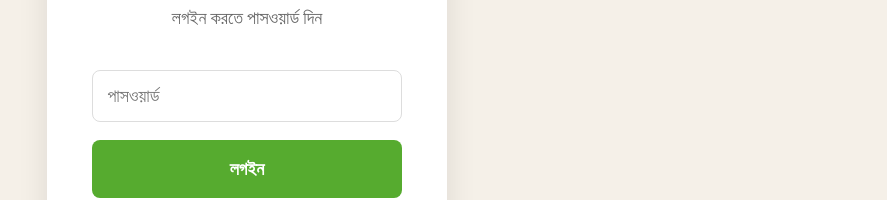
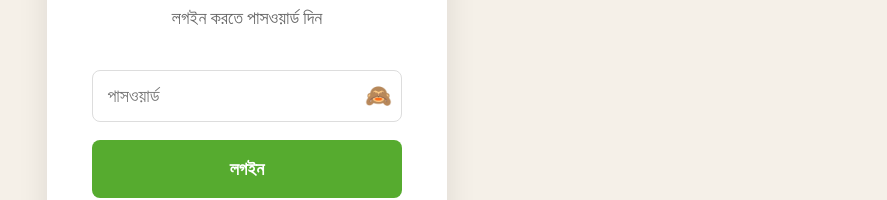
Before and after one commit to mostafa9153/SSN-website, a Next.js app: page /admin/login in a window 1280 px wide. Shown: the part 376-576 px from the top of the page, without its empty margins (393-1280 px from the left). Built offline with nearby package versions, Linux system fonts and the light colour scheme.

Commit message:
UI: Add show/hide password toggle to admin login

```diff
--- a/src/app/admin/login/page.js
+++ b/src/app/admin/login/page.js
@@ -5,6 +5,7 @@ import { useRouter } from 'next/navigation';
 export default function AdminLogin() {
   const [password, setPassword] = useState('');
   const [error, setError] = useState('');
+  const [showPassword, setShowPassword] = useState(false);
   const [loading, setLoading] = useState(false);
   const router = useRouter();
 
@@ -35,21 +36,30 @@ export default function AdminLogin() {
   };
 
   return (
-    <div style={{ display: 'flex', height: '100vh', alignItems: 'center', justifyContent: 'center', background: '#F5F0E8' }}>
+    <div style={{ display: 'flex', height: '100vh', alignItems: 'center', justifyContent: 'center', background: '#F5F0E8', padding: '1rem' }}>
       <div style={{ background: 'white', padding: '2.5rem', borderRadius: '16px', boxShadow: '0 8px 30px rgba(0,0,0,0.1)', width: '100%', maxWidth: '400px', textAlign: 'center' }}>
         <div style={{ fontSize: '3rem', marginBottom: '1rem' }}>🏫</div>
         <h1 style={{ fontSize: '1.5rem', marginBottom: '0.5rem', color: '#56ab2f' }}>অ্যাডমিন প্যানেল</h1>
         <p style={{ color: '#666', marginBottom: '2rem' }}>লগইন করতে পাসওয়ার্ড দিন</p>
 
         <form onSubmit={handleLogin}>
+          <div style={{ position: 'relative', marginBottom: '1rem' }}>
             <input
-            type="password"
+              type={showPassword ? "text" : "password"}
               placeholder="পাসওয়ার্ড"
               value={password}
               onChange={(e) => setPassword(e.target.value)}
-            style={{ width: '100%', padding: '0.8rem', borderRadius: '8px', border: '1px solid #ddd', marginBottom: '1rem', fontSize: '1rem' }}
+              style={{ width: '100%', padding: '0.8rem', paddingRight: '2.5rem', borderRadius: '8px', border: '1px solid #ddd', fontSize: '1rem' }}
               required
             />
+            <button
+              type="button"
+              onClick={() => setShowPassword(!showPassword)}
+              style={{ position: 'absolute', right: '10px', top: '50%', transform: 'translateY(-50%)', background: 'none', border: 'none', cursor: 'pointer', fontSize: '1.2rem' }}
+            >
+              {showPassword ? '👁️' : '🙈'}
+            </button>
+          </div>
           {error && <p style={{ color: 'red', fontSize: '0.9rem', marginBottom: '1rem', textAlign: 'left' }}>{error}</p>}
           <button
             type="submit"
```
Lines whose indentation alone changed are shown as unchanged.
